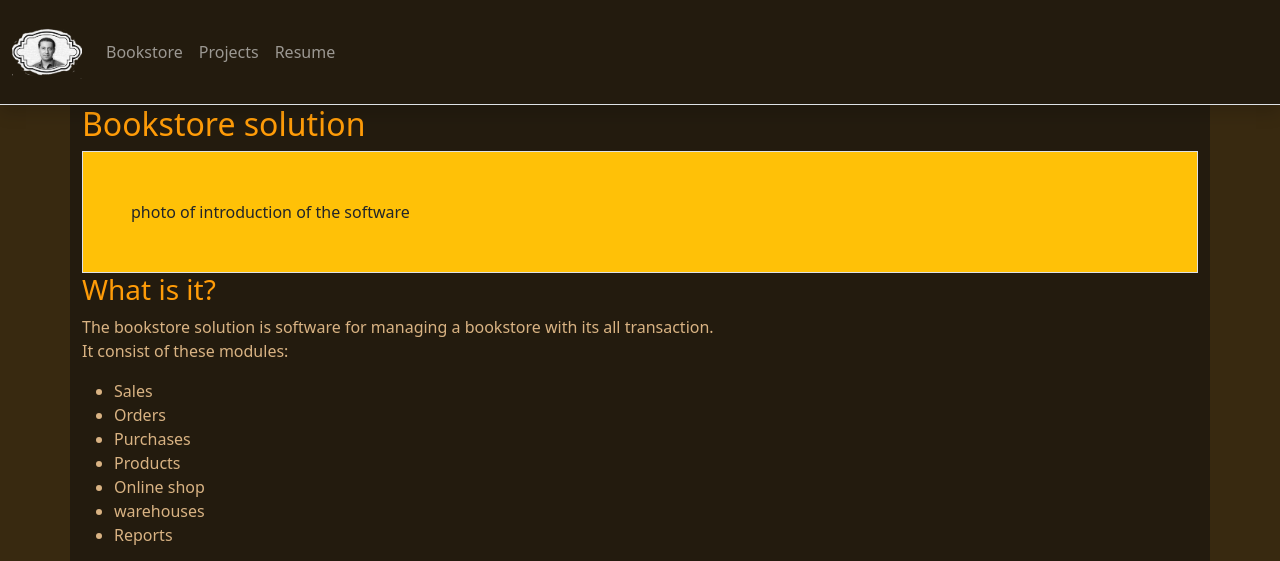
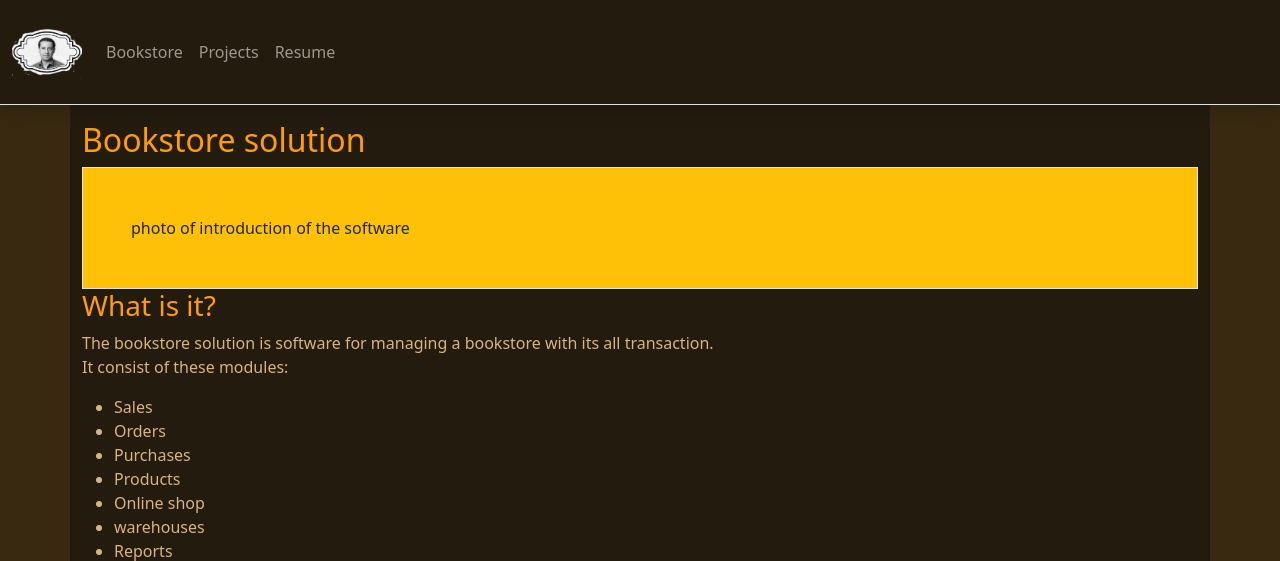
Before and after one commit to Rahimz/RahimAgha, a Django app: page /bookstore/ in a window 1280 px wide. Shown: the top 561 px of the page. Run offline with Django 3.2, Linux system fonts and the light colour scheme; parts of the project's set-up code (start-up, migrations or seed data) failed here and were passed over; some libraries are stand-ins or nearby versions.

Commit message:
refactor - styles

```diff
--- a/generals/static/css/base.css
+++ b/generals/static/css/base.css
@@ -34,6 +34,7 @@ a:visited {
     text-decoration: none;
     padding: 10px;
     background-color: #231b0e;
+    box-shadow: 0 0 5px 3px rgba(255, 255, 0, 0.165);
 
 }
 .btn-special:hover {
@@ -41,6 +42,7 @@ a:visited {
     /* background-color: #a8cacd; */
     color: yellow;
     text-decoration: none;
+    box-shadow: 0 0 10px 3px rgba(255, 255, 0, 0.607);
 
 }
 .success-message {
--- a/templates/bookstore/static_bookstore.html
+++ b/templates/bookstore/static_bookstore.html
@@ -6,7 +6,7 @@
 {% block content %}
 <div class="container bg-brown    ">
     <div class="row" >
-        <h2>{% trans "Bookstore solution" %}</h2>
+        <h2 class="mt-3">{% trans "Bookstore solution" %}</h2>
     </div>
 
     <div class="row" id="">
--- a/templates/home.html
+++ b/templates/home.html
@@ -30,7 +30,9 @@
         <div class="col-md-12">
             <div class=" p-4">
                 <div >
-                    <img src="{% static 'img/staff_home_bookstore.png' %}" class="rounded" alt="bookstore home page" width="100%" height="auto">
+                    <a href="{% url 'bookstore:bookstore' %}" class="" style=" text-decoration: None;">
+                        <img src="{% static 'img/staff_home_bookstore.png' %}" class="rounded" alt="bookstore home page" width="100%" height="auto">
+                    </a>
                 </div>
                 <h4 class="pt-3">{% trans "What is bookstore solution?" %}</h4>
                 <p>
```
